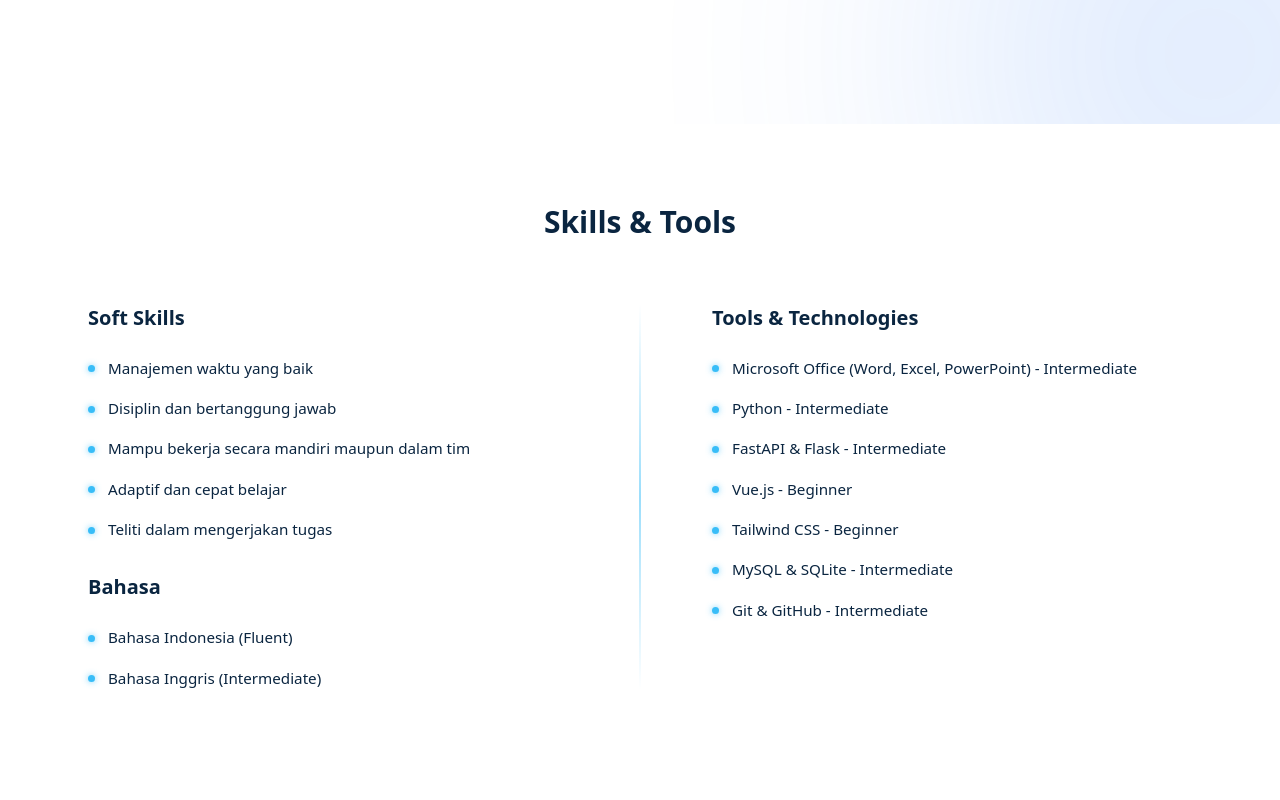
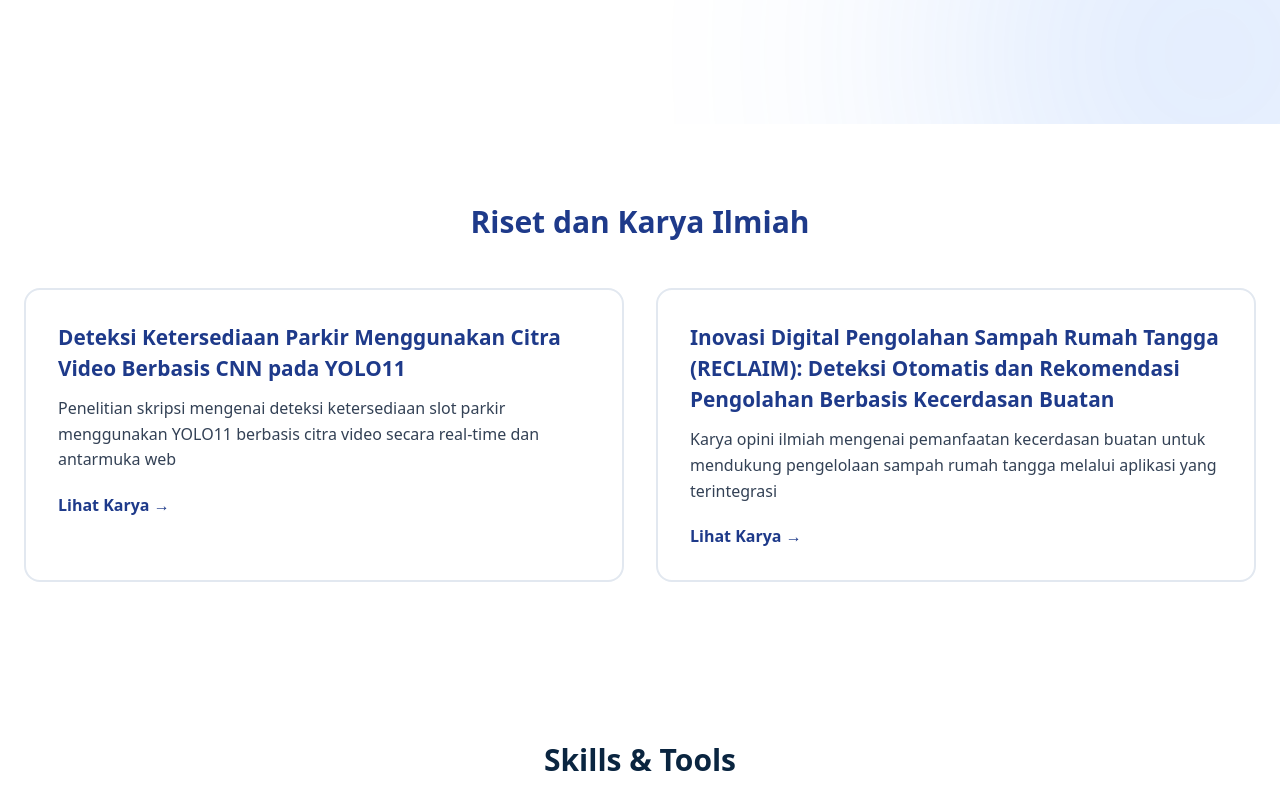
Before and after one commit to skzfr17/bayyinahtun.github.io, a Vue app: page / in a window 1280 px wide. Shown: the part 5860-6660 px from the top of the page. Built offline with nearby package versions, Linux system fonts and the light colour scheme.

Commit message:
Add research section

```diff
--- a/src/components/Certificates.vue
+++ b/src/components/Certificates.vue
@@ -47,6 +47,7 @@ import sertifikat3 from '@/assets/posters/sertifikat_3.png'
 import sertifikat4 from '@/assets/posters/sertifikat_4.png'
 import sertifikat5 from '@/assets/posters/sertifikat_5.png'
 import sertifikat7 from '@/assets/posters/sertifikat_7.png'
+import sertifikat8 from '@/assets/posters/sertifikat_8.png'
 
 const certificates = [
   {
@@ -84,7 +85,13 @@ const certificates = [
     year: '2025',
     image: sertifikat5,
     link: 'https://drive.google.com/file/d/1Qqgh_ItHtDQFHiLXZ9GIVwZT0mRaD0Kh/view?usp=sharing'
-  }
+  },
+  {
+    title: 'Dicoding Academy: Belajar Dasar Pemrograman Web',
+    year: '2026',
+    image: sertifikat8,
+    link: 'https://drive.google.com/file/d/1p0mSIeIEnd2-FF4D6CYxSHcO_s7Di_hz/view?usp=sharing'
+  },
 ]
 </script>
 
--- a/src/components/Projects.vue
+++ b/src/components/Projects.vue
@@ -225,6 +225,41 @@
 
     </div>
   </section>
+
+  <section id="research" class="py-20 bg-white">
+    <div class="container mx-auto px-6">
+      <h2 class="text-3xl font-bold text-navy text-center mb-12">
+        Riset dan Karya Ilmiah
+      </h2>
+
+      <div class="grid md:grid-cols-2 gap-8">
+        <article class="research-card">
+          <h3 class="research-title">
+            Deteksi Ketersediaan Parkir Menggunakan Citra Video Berbasis CNN pada YOLO11
+          </h3>
+
+          <p class="research-desc">
+            Penelitian skripsi mengenai deteksi ketersediaan slot parkir menggunakan YOLO11 berbasis citra video secara real-time dan antarmuka web
+          </p>
+          <a href="https://ejournal.catursakti.ac.id/index.php/simtek/article/view/1752" target="_blank" class="project-link" rel="noopener noreferrer">Lihat Karya →</a>
+        </article>
+
+        <article class="research-card">
+          <h3 class="research-title">
+            Inovasi Digital Pengolahan Sampah Rumah Tangga (RECLAIM): Deteksi Otomatis dan Rekomendasi Pengolahan Berbasis Kecerdasan Buatan
+          </h3>
+
+          <p class="research-desc">
+            Karya opini ilmiah mengenai pemanfaatan kecerdasan buatan untuk mendukung pengelolaan sampah rumah tangga melalui aplikasi yang terintegrasi
+          </p>
+
+          <a href="https://drive.google.com/file/d/1nYKzg7ph0GXqXK0f_JTzm1D-DiubsNjj/view?usp=sharing" target="_blank" class="project-link" rel="noopener noreferrer">Lihat Karya →</a>
+        </article>
+      </div>
+
+    </div>
+
+  </section>
 </template>
 
 <script>
@@ -309,6 +344,15 @@ export default {
           technologies: ['Streamlit', 'RAG', 'NLP']
         },
 
+        {
+          category: 'Web Development',
+          title: 'Website Portofolio',
+          description:
+            'Website portofolio pribadi yang dikembangkan untuk menampilkan profil, pendidikan, keahlian, pengalaman, dan proyek secara terstruktur. Website ini dibangun menggunakan Vue.js dan Tailwind CSS serta dipublikasikan melalui GitHub Pages.',
+          github: 'https://github.com/skzfr17/bayyinahtun.github.io',
+          technologies: ['Vue.js', 'Vite', 'Tailwind CSS', 'GitHub Pages']
+        },
+
       // Social Media & Content
       {
         category: 'Social Media & Content',
@@ -369,6 +413,32 @@ export default {
   background: #3b82f6;
   bottom: -180px;
   right: -180px;
+}
+
+.research-card {
+  background: #fff;
+  border: 2px solid #e2e8f0;
+  border-radius: 1rem;
+  padding: 2rem;
+  transition: all 0.3s ease;
+}
+
+.research-card:hover {
+  border-color: #3b82f6;
+  box-shadow: 0 0 18px rgba(59, 130, 246, 0.2);
+}
+
+.research-title {
+  font-size: 1.3rem;
+  font-weight: 700;
+  color: #1e3a8a;
+  margin-bottom: 0.75rem;
+}
+
+.research-desc {
+  color: #334155;
+  line-height: 1.6;
+  margin-bottom: 1.25rem;
 }
 
 /* Project Category */
```
Also changed, not shown: src/assets/posters/sertifikat_8.png (added).
